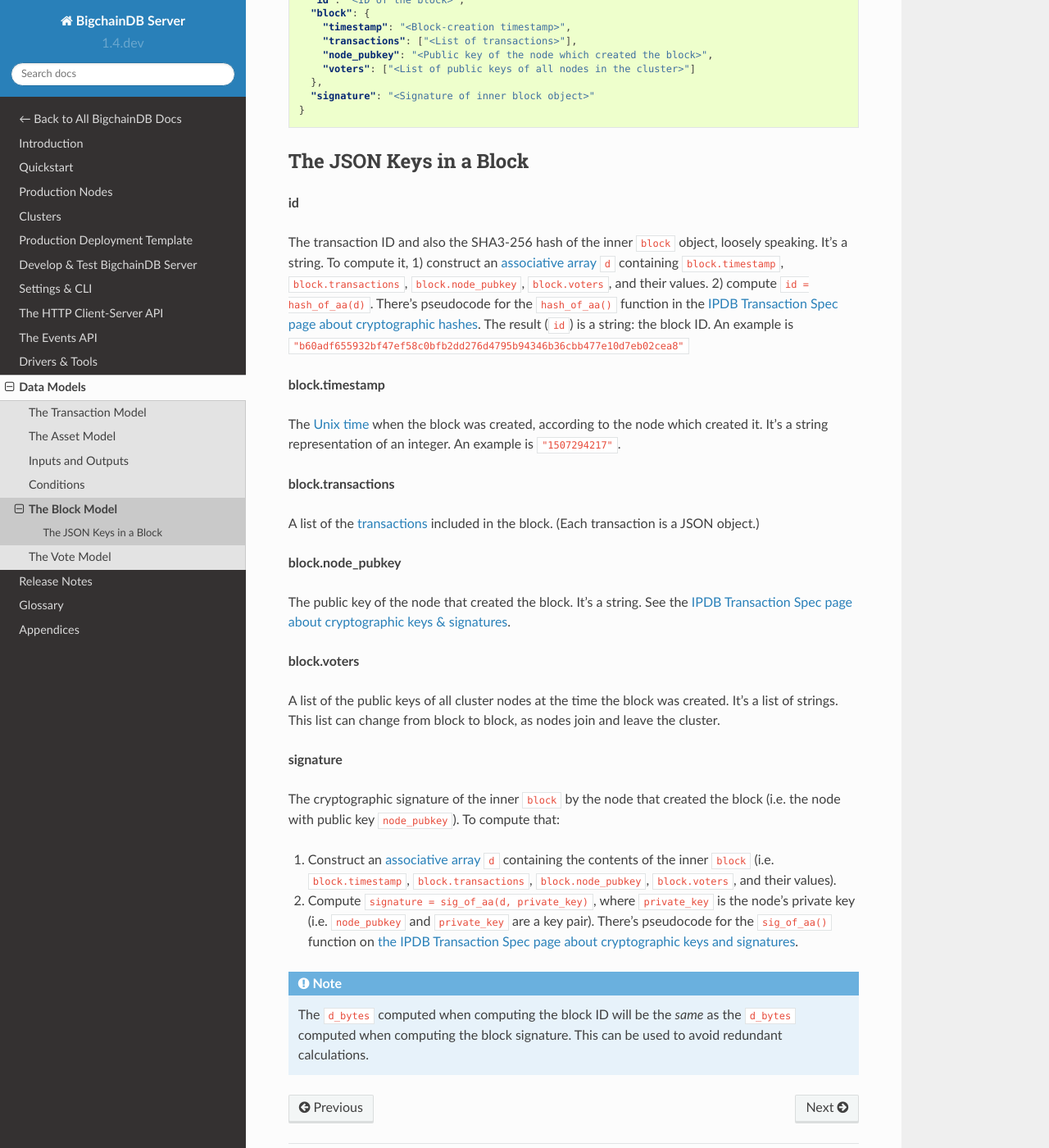
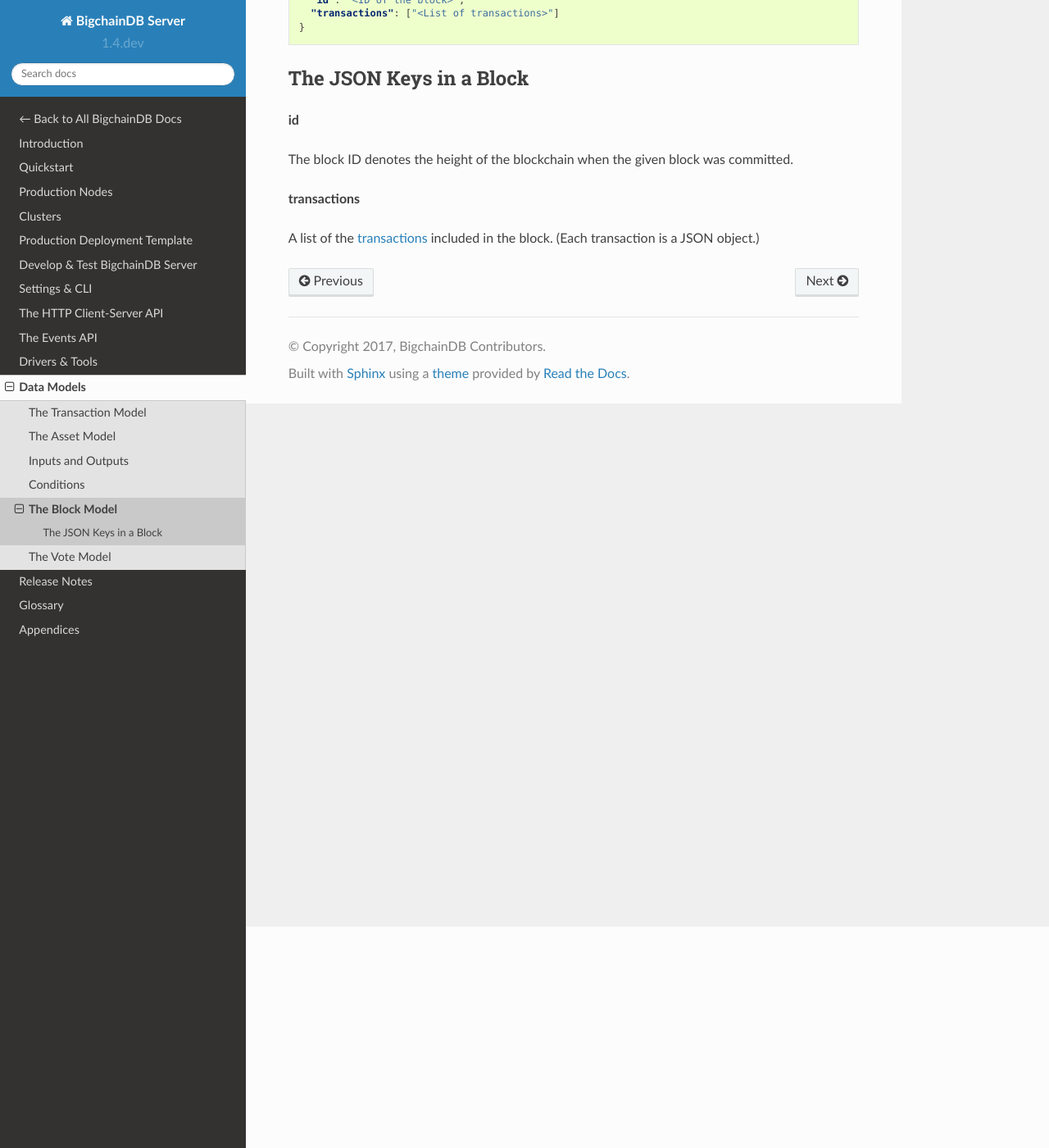
Before and after one commit to bigchaindb/bigchaindb, a Sphinx documentation site: the page built from docs/server/source/data-models/block-model.rst, in a window 1280 px wide and 1400 px high, scrolled down 270 px. Shown: the whole window at 82% size. Built offline with Sphinx 7.4.7 and the Read the Docs theme 2.0.0, drawn with Linux system fonts in a browser that asks for light colours.

Commit message:
Update docs

```diff
--- a/docs/server/source/data-models/block-model.rst
+++ b/docs/server/source/data-models/block-model.rst
@@ -10,13 +10,7 @@
 
     {
       "id": "<ID of the block>",
-      "block": {
-        "timestamp": "<Block-creation timestamp>",
-        "transactions": ["<List of transactions>"],
-        "node_pubkey": "<Public key of the node which created the block>",
-        "voters": ["<List of public keys of all nodes in the cluster>"]
-      },
-      "signature": "<Signature of inner block object>"
+      "transactions": ["<List of transactions>"]
     }
 
 
@@ -25,66 +19,10 @@
 
 **id**
 
-The transaction ID and also the SHA3-256 hash
-of the inner ``block`` object, loosely speaking.
-It's a string.
-To compute it, 1) construct an :term:`associative array` ``d`` containing
-``block.timestamp``, ``block.transactions``, ``block.node_pubkey``,
-``block.voters``, and their values. 2) compute ``id = hash_of_aa(d)``.
-There's pseudocode for the ``hash_of_aa()`` function
-in the `IPDB Transaction Spec page about cryptographic hashes
-<https://the-ipdb-transaction-spec.readthedocs.io/en/latest/common-operations/crypto-hashes.html#computing-the-hash-of-an-associative-array>`_.
-The result (``id``) is a string: the block ID.
-An example is ``"b60adf655932bf47ef58c0bfb2dd276d4795b94346b36cbb477e10d7eb02cea8"``
+The block ID denotes the height of the blockchain when the given block was committed.
 
 
-**block.timestamp**
-
-The `Unix time <https://en.wikipedia.org/wiki/Unix_time>`_
-when the block was created, according to the node which created it.
-It's a string representation of an integer.
-An example is ``"1507294217"``.
-
-
-**block.transactions**
+**transactions**
 
 A list of the :ref:`transactions <The Transaction Model>` included in the block.
 (Each transaction is a JSON object.)
-
-
-**block.node_pubkey**
-
-The public key of the node that created the block.
-It's a string.
-See the `IPDB Transaction Spec page about cryptographic keys & signatures
-<https://the-ipdb-transaction-spec.readthedocs.io/en/latest/common-operations/crypto-keys-and-sigs.html>`_.
-
-
-**block.voters**
-
-A list of the public keys of all cluster nodes at the time the block was created.
-It's a list of strings.
-This list can change from block to block, as nodes join and leave the cluster.
-
-
-**signature**
-
-The cryptographic signature of the inner ``block``
-by the node that created the block
-(i.e. the node with public key ``node_pubkey``).
-To compute that:
-
-#. Construct an :term:`associative array` ``d`` containing the contents
-   of the inner ``block``
-   (i.e. ``block.timestamp``, ``block.transactions``, ``block.node_pubkey``,
-   ``block.voters``, and their values).
-#. Compute ``signature = sig_of_aa(d, private_key)``,
-   where ``private_key`` is the node's private key
-   (i.e. ``node_pubkey`` and ``private_key`` are a key pair). There's pseudocode
-   for the ``sig_of_aa()`` function
-   on `the IPDB Transaction Spec page about cryptographic keys and signatures
-   <https://the-ipdb-transaction-spec.readthedocs.io/en/latest/common-operations/crypto-keys-and-sigs.html#computing-the-signature-of-an-associative-array>`_.
-
-.. note::
-
-   The ``d_bytes`` computed when computing the block ID will be the *same* as the ``d_bytes`` computed when computing the block signature. This can be used to avoid redundant calculations.
--- a/docs/server/source/http-client-server-api.rst
+++ b/docs/server/source/http-client-server-api.rst
@@ -583,12 +583,10 @@
 
 .. http:get:: /api/v1/blocks/{block_id}
 
-   Get the block with the ID ``block_id``. Any blocks, be they ``VALID``, ``UNDECIDED`` or ``INVALID`` will be
-   returned. To check a block's status independently, use the `Statuses endpoint <#status>`_.
-   To check the votes on a block, have a look at the `votes endpoint <#votes>`_.
+   Get the block with the ID ``block_id``.
 
    :param block_id: block ID
-   :type block_id: hex string
+   :type block_id: string
 
    **Example request**:
 
```
Also changed, not shown: 2 other files.
